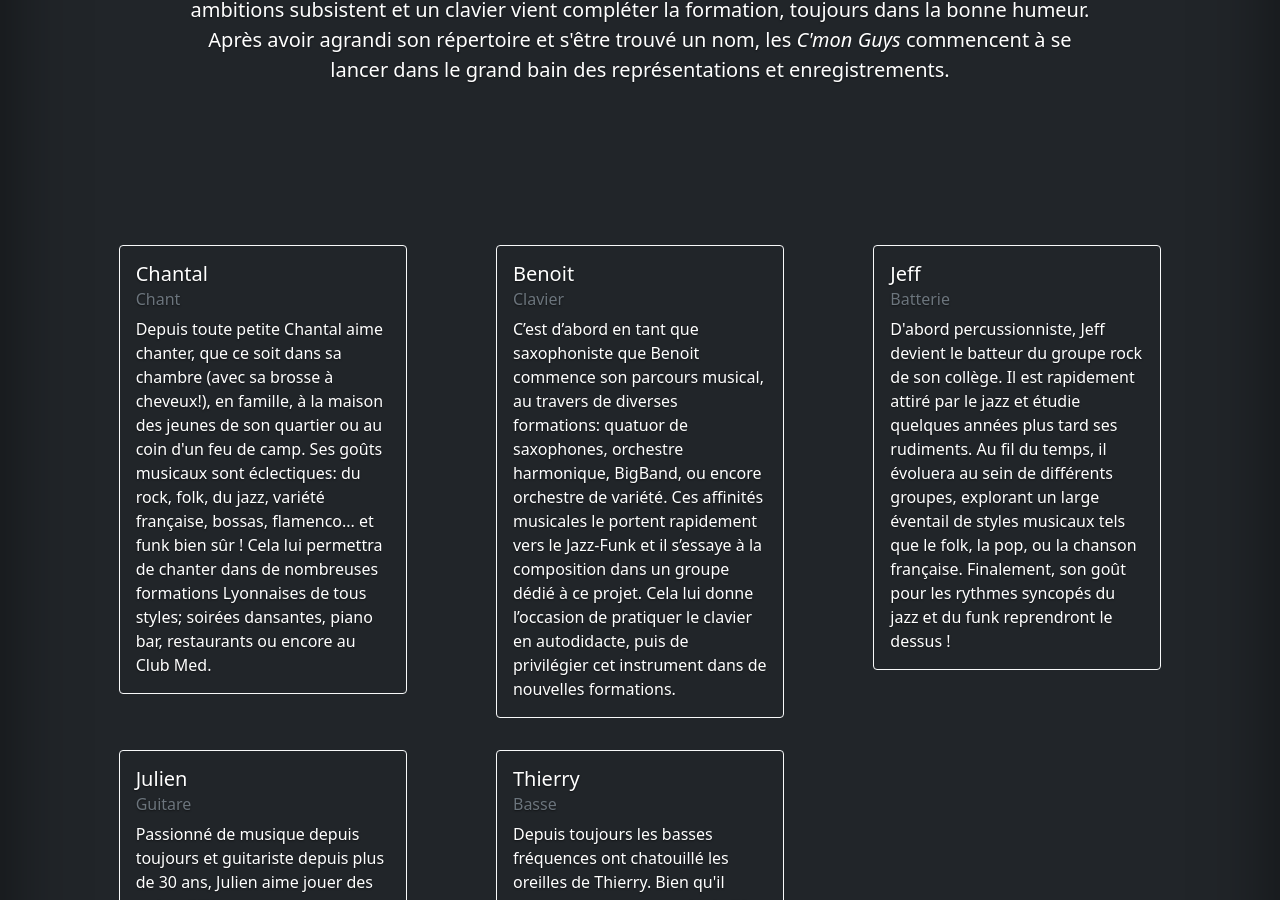
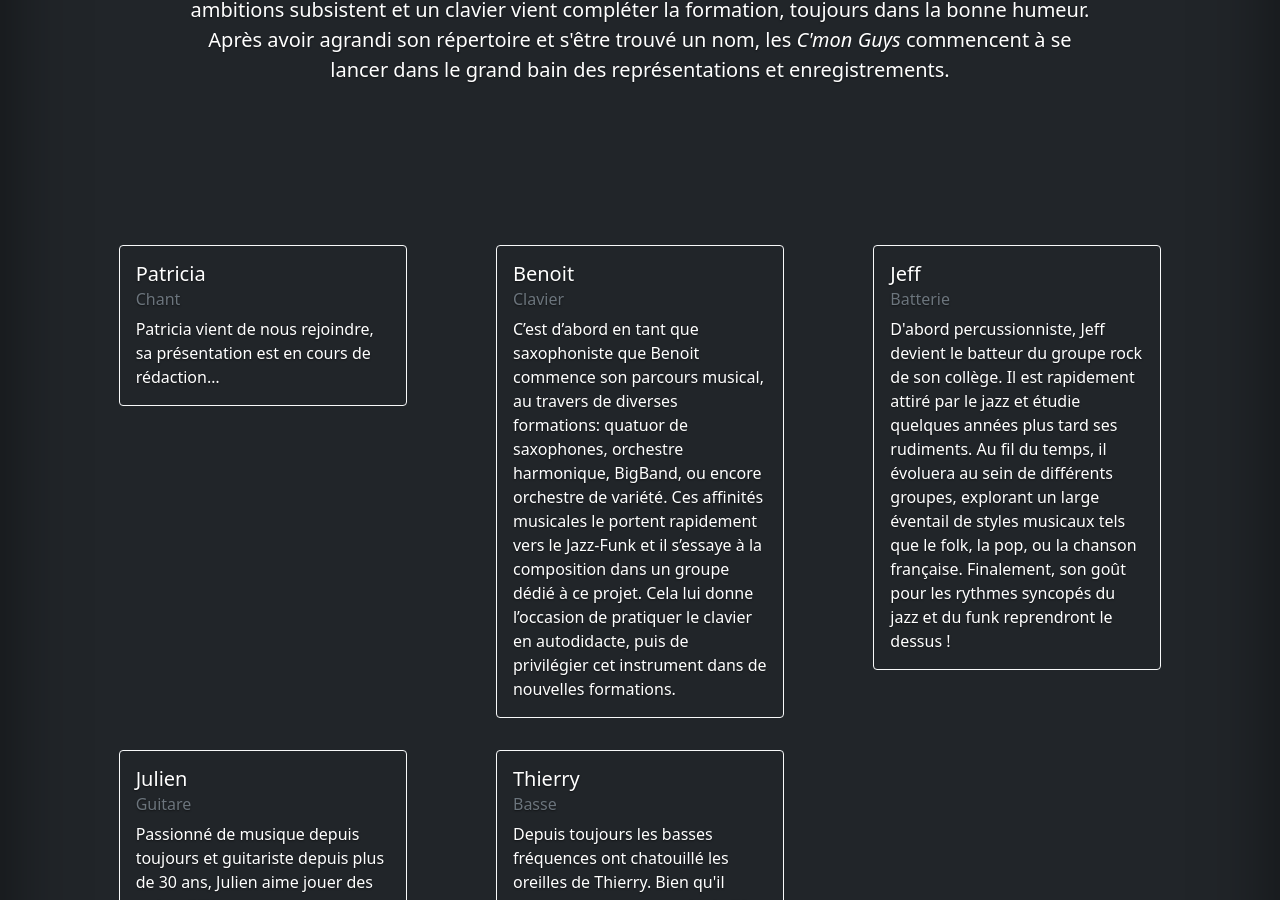
Before and after one commit to b-viguier/cmonguys-website, a Jekyll site: the page built from le-groupe.html, in a window 1280 px wide and 900 px high, scrolled down 408 px. Built offline with Jekyll 4.4.1, drawn with Linux system fonts in a browser that asks for light colours.

Commit message:
Add Patricia

```diff
--- a/_data/members.yml
+++ b/_data/members.yml
@@ -1,8 +1,6 @@
-- name: Chantal
+- name: Patricia
   inst: Chant
-  desc: "Depuis toute petite Chantal aime chanter, que ce soit dans sa chambre (avec sa brosse à cheveux!), en famille, à la maison des jeunes de son quartier ou au coin d'un feu de camp.
-  Ses goûts musicaux sont éclectiques: du rock, folk, du jazz, variété française, bossas, flamenco... et funk bien sûr !
-  Cela lui permettra de chanter dans de nombreuses formations Lyonnaises de tous styles; soirées dansantes, piano bar, restaurants ou encore au Club Med."
+  desc: "Patricia vient de nous rejoindre, sa présentation est en cours de rédaction…"
 
 - name: Benoit
   inst: Clavier
```
